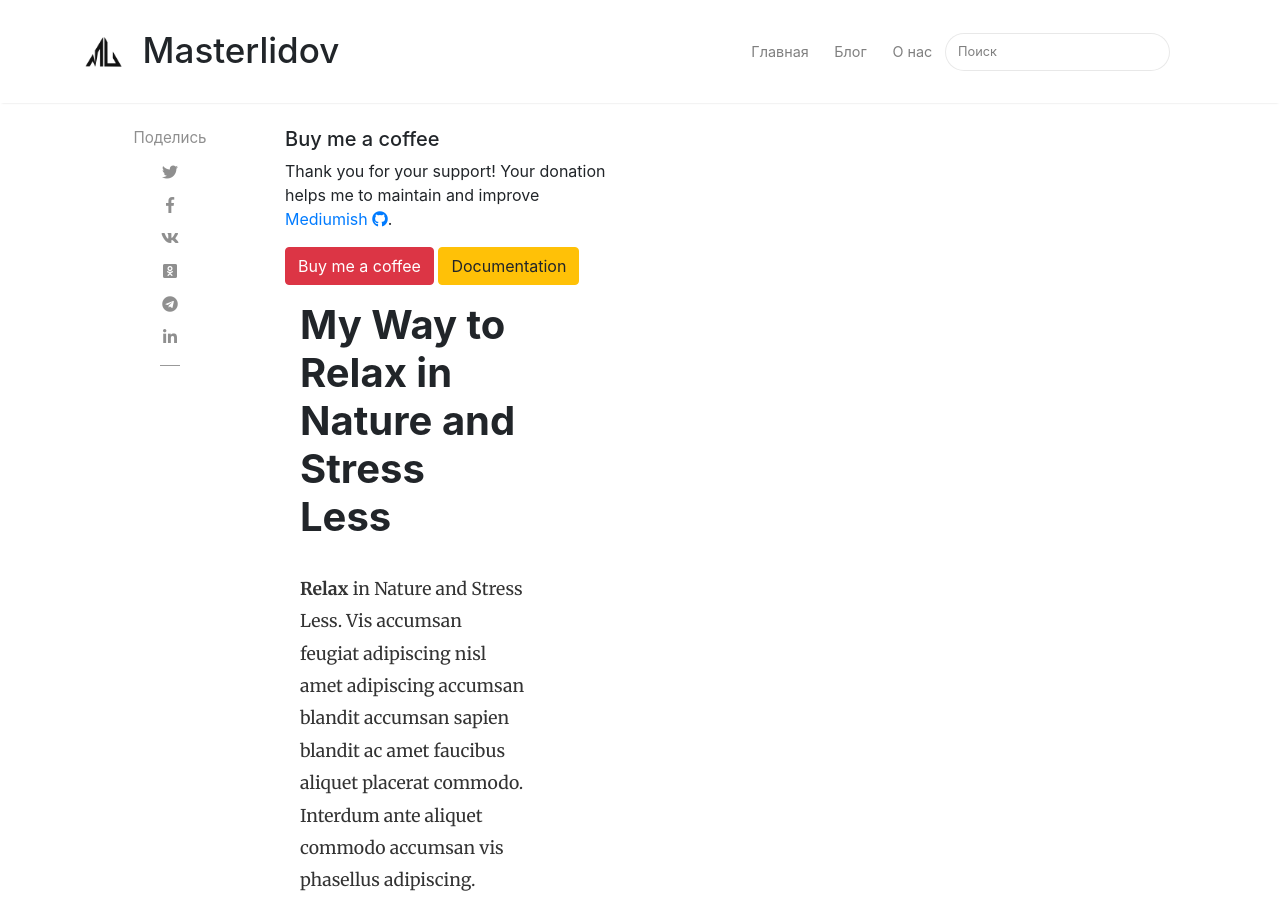
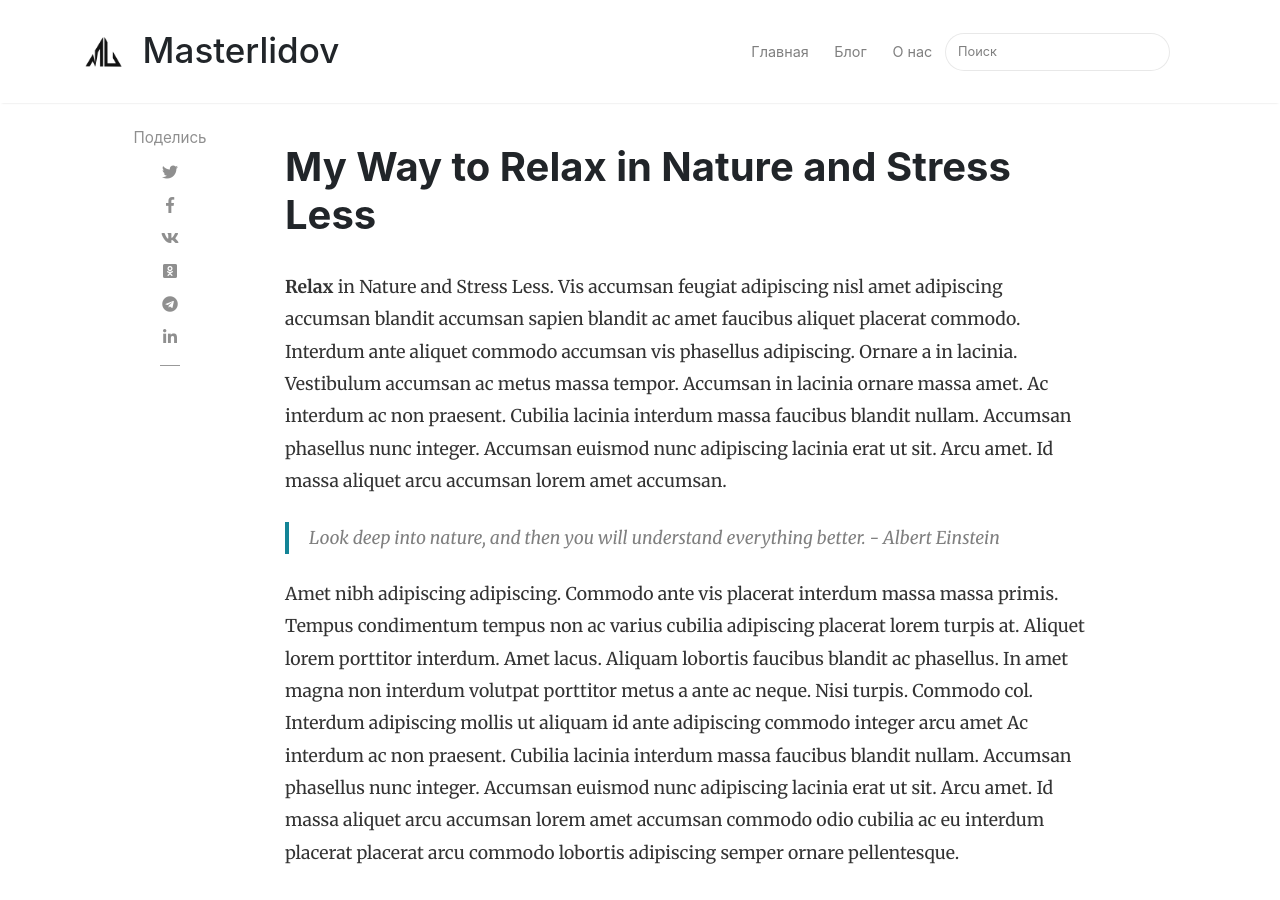
Before and after one commit to masterlidov/masterlidov.github.io, a Jekyll site: the page built from _posts/2020-01-05-relax-in-nature.md, in a window 1280 px wide and 900 px high. Built offline with Jekyll 4.4.1, drawn with Linux system fonts in a browser that asks for light colours; nearby versions of some CDN libraries; comment, search, counter and statistics services are not loaded.

Commit message:
Update post.html

```diff
--- a/_layouts/post.html
+++ b/_layouts/post.html
@@ -16,21 +16,7 @@
         </div>
 
         <!-- Post -->
-        <!-- Begin Side bar info
-        ================================================== -->
 
-        <div class="col-md-4">
-
-        <div class="sticky-top sticky-top-80">
-        <h5>Buy me a coffee</h5>
-
-        <p>Thank you for your support! Your donation helps me to maintain and improve <a target="_blank" href="https://github.com/wowthemesnet/mediumish-theme-jekyll">Mediumish <i class="fab fa-github"></i></a>.</p>
-
-        <a target="_blank" href="https://www.wowthemes.net/donate/" class="btn btn-danger">Buy me a coffee</a> <a target="_blank" href="https://bootstrapstarter.com/bootstrap-templates/template-mediumish-bootstrap-jekyll/" class="btn btn-warning">Documentation</a>
-
-        </div>
-        <!-- End Side bar info
-        ================================================== -->
         {% assign author = site.authors[page.author] %}
 
         <div class="col-md-9 flex-first flex-md-unordered">
```
